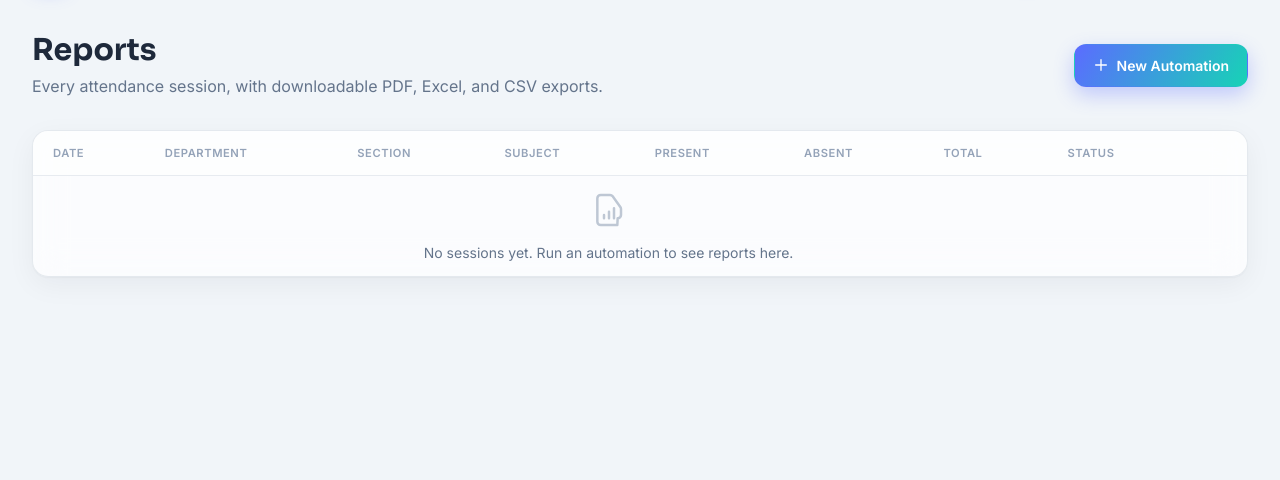
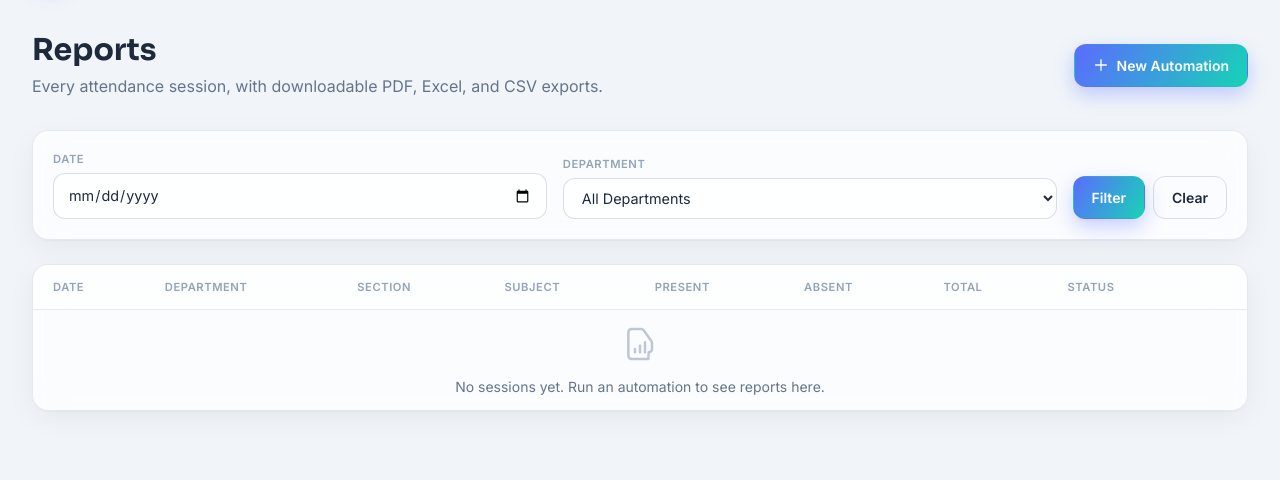
Before and after one commit to ashikhub23/attendiq, a Flask app: page /reports in a window 1280 px wide. Shown: the part 65-545 px from the top of the page. Run offline with Flask 3, Linux system fonts and the light colour scheme; a user stored in the database is signed in; some libraries are stand-ins or nearby versions.

Commit message:
feat: date & department filters on reports page

```diff
--- a/backend/reports/routes.py
+++ b/backend/reports/routes.py
@@ -1,6 +1,6 @@
 import json
 import os
-from flask import Blueprint, render_template, send_file, current_app, abort
+from flask import Blueprint, render_template, send_file, current_app, abort, request
 from flask_login import login_required, current_user
 
 from backend.extensions import db
@@ -25,11 +25,31 @@ def _build_student_rows(session):
 @reports_bp.route("/reports")
 @login_required
 def reports_list():
-    sessions = (AutomationSession.query
-                .filter_by(user_id=current_user.id)
-                .order_by(AutomationSession.started_at.desc())
-                .all())
-    return render_template("reports.html", sessions=sessions)
+    query = AutomationSession.query.filter_by(user_id=current_user.id)
+
+    date_filter = request.args.get("date", "").strip()
+    department_filter = request.args.get("department", "").strip()
+    if date_filter:
+        query = query.filter(AutomationSession.date == date_filter)
+    if department_filter:
+        query = query.filter(AutomationSession.department == department_filter)
+
+    sessions = query.order_by(AutomationSession.started_at.desc()).all()
+
+    departments = [d[0] for d in
+                   db.session.query(AutomationSession.department)
+                   .filter_by(user_id=current_user.id)
+                   .filter(AutomationSession.department.isnot(None))
+                   .filter(AutomationSession.department != "")
+                   .distinct().order_by(AutomationSession.department).all()]
+
+    return render_template(
+        "reports.html",
+        sessions=sessions,
+        departments=departments,
+        date_filter=date_filter,
+        department_filter=department_filter,
+    )
 
 
 @reports_bp.route("/reports/<int:session_id>/view")
--- a/frontend/templates/reports.html
+++ b/frontend/templates/reports.html
@@ -12,6 +12,38 @@
     New Automation
   </a>
 </div>
+
+<div class="glass glass-card p-5 mb-6 fade-up">
+  <form method="GET" action="{{ url_for('reports.reports_list') }}" class="flex flex-col sm:flex-row sm:items-end gap-4">
+    <div class="flex-1">
+      <label class="label" for="date-filter">Date</label>
+      <input type="date" id="date-filter" name="date" value="{{ date_filter }}"
+        class="input" placeholder="YYYY-MM-DD">
+    </div>
+    <div class="flex-1">
+      <label class="label" for="department-filter">Department</label>
+      <select id="department-filter" name="department" class="input">
+        <option value="">All Departments</option>
+        {% for d in departments %}
+        <option value="{{ d }}" {{ 'selected' if d == department_filter else '' }}>{{ d }}</option>
+        {% endfor %}
+      </select>
+    </div>
+    <div class="flex gap-2">
+      <button type="submit" class="btn btn-primary">Filter</button>
+      <a href="{{ url_for('reports.reports_list') }}" class="btn btn-outline">Clear</a>
+    </div>
+  </form>
+</div>
+
+{% if date_filter or department_filter %}
+<div class="flex items-center gap-2 mb-4 text-sm text-slate-500 dark:text-slate-400">
+  <span>Filtering by:</span>
+  {% if date_filter %}<span class="badge badge-success">{{ date_filter }}</span>{% endif %}
+  {% if department_filter %}<span class="badge badge-success">{{ department_filter }}</span>{% endif %}
+  <span class="ml-auto">{{ sessions|length }} session(s)</span>
+</div>
+{% endif %}
 
 <div class="glass glass-card overflow-hidden fade-up">
   <div class="table-wrap">
@@ -56,7 +88,7 @@
         </tr>
         {% else %}
         <tr>
-          <td colspan="8" class="py-14 text-center text-slate-500 dark:text-slate-400">
+          <td colspan="9" class="py-14 text-center text-slate-500 dark:text-slate-400">
             <svg class="w-10 h-10 mx-auto mb-3 text-slate-400/60" fill="none" stroke="currentColor" stroke-width="1.5" viewBox="0 0 24 24"><path stroke-linecap="round" stroke-linejoin="round" d="M9 17v-2m3 2v-4m3 4v-6m2 10H7a2 2 0 01-2-2V5a2 2 0 012-2h5.6a2 2 0 011.6.8l4.6 6.4a2 2 0 01.4 1.2V15a2 2 0 01-2 2z"/></svg>
             No sessions yet. Run an automation to see reports here.
           </td>
```
